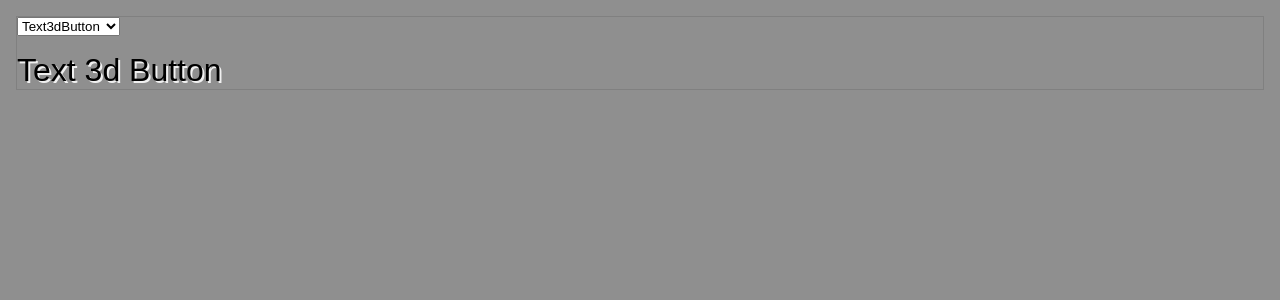
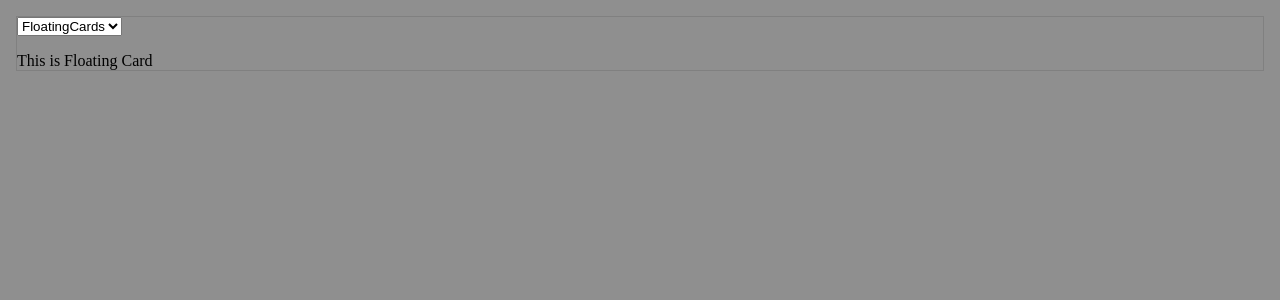
Before and after one commit to yogeshwar-b/UIComponentLibrary, a React (Vite) app: page / in a window 1280 px wide. Shown: the top 300 px of the page. Built offline with nearby package versions, Linux system fonts and the light colour scheme.

Commit message:
Added FloatingCards component

```diff
--- a/src/App.jsx
+++ b/src/App.jsx
@@ -5,6 +5,7 @@ import ThemeButton from './components/ThemeButton/ThemeButton'
 import { defaultselection, ComponentList } from './constants'
 import ArcadeButton from './components/ArcadeButton/ArcadeButton'
 import Text3dButton from './components/Text3DButton/Text3dButton'
+import FloatingCards from './components/FloatingCards/FloatingCards'
 /**
  * Returns text Initial Project.
  * @todo Handle the default theme with checkbox
@@ -59,6 +60,8 @@ function RenderComponent(SelectedItem) {
           ButtonText='Text 3d Button'
         />
       )
+    case 'FloatingCards':
+      return <FloatingCards></FloatingCards>
     default:
       return (
         <div>
--- /dev/null
+++ b/src/components/FloatingCards/FloatingCards.tsx
@@ -0,0 +1,7 @@
+import React from 'react'
+
+const FloatingCards = () => {
+  return <div>This is Floating Card</div>
+}
+
+export default FloatingCards
--- a/src/constants.js
+++ b/src/constants.js
@@ -1,7 +1,8 @@
-export const defaultselection = 'Text3dButton'
+export const defaultselection = 'FloatingCards'
 export const ComponentList = [
   'Text3dButton',
   'ThemeButton',
   'ToggleSwitch',
-  'ArcadeButton'
+  'ArcadeButton',
+  'FloatingCards'
 ]
```
